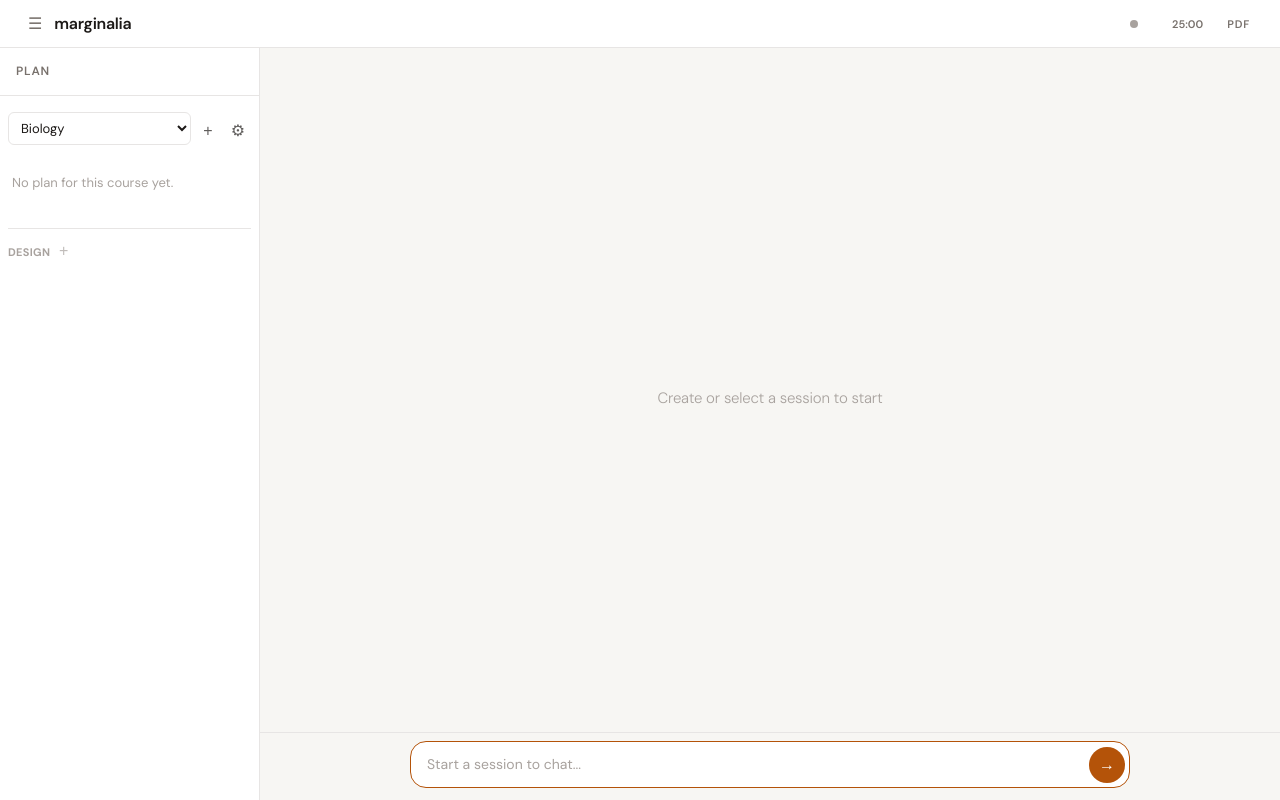
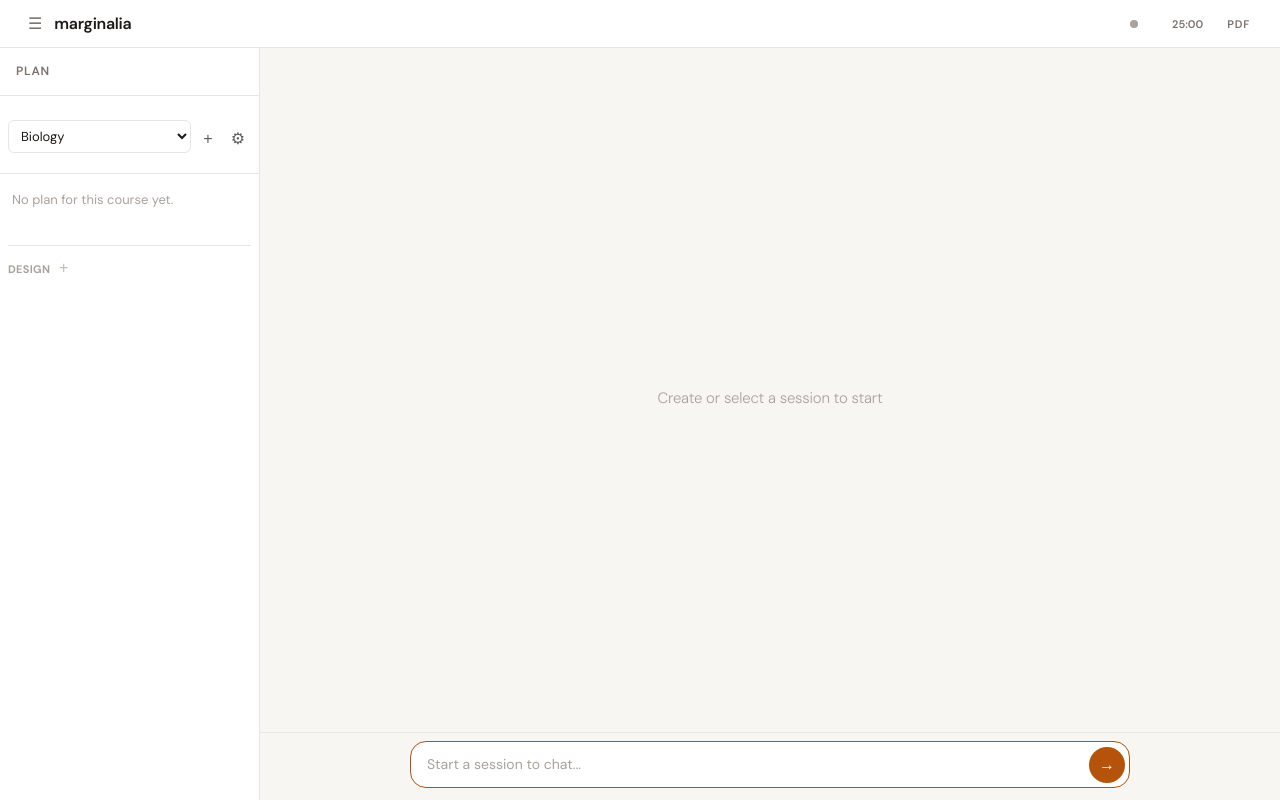
Before and after one commit to hirojinho/marginalia, a website with bundled scripts: page static/index.html in a window 1280 px wide. Built offline with nearby package versions, Linux system fonts and the light colour scheme; no server answers.

Commit message:
feat(ui): pin course switcher to top of left drawer
Make .rail-course-row sticky so the course dropdown stays visible while the
plan scrolls — no need to scroll to the top to change course. Also adds
white-space: pre-wrap to user message content (pairs with the escapeHtml
change in sessions.js) so escaped text keeps its line breaks.

Co-Authored-By: Claude Opus 4.8 (1M context) <noreply@anthropic.com>

```diff
--- a/static/style.css
+++ b/static/style.css
@@ -234,6 +234,9 @@ header small {
 }
 .msg-content {
   word-wrap: break-word;
+}
+.msg-user .msg-content {
+  white-space: pre-wrap;
 }
 .msg-content p {
   margin-bottom: 8px;
@@ -1246,6 +1249,16 @@ header small {
   display: flex;
   align-items: center;
   gap: 6px;
+  /* Pin the course switcher to the top of the scrolling rail so the learner
+     can change course without scrolling back up. The negative margins bleed
+     over #session-list's 8px padding so list items don't peek above it. */
+  position: sticky;
+  top: 0;
+  z-index: 2;
+  background: var(--bg-elevated);
+  margin: -8px -8px 8px -8px;
+  padding: 8px;
+  border-bottom: 1px solid var(--border);
 }
 .rail-course-row .rail-course-select {
   flex: 1;
```
